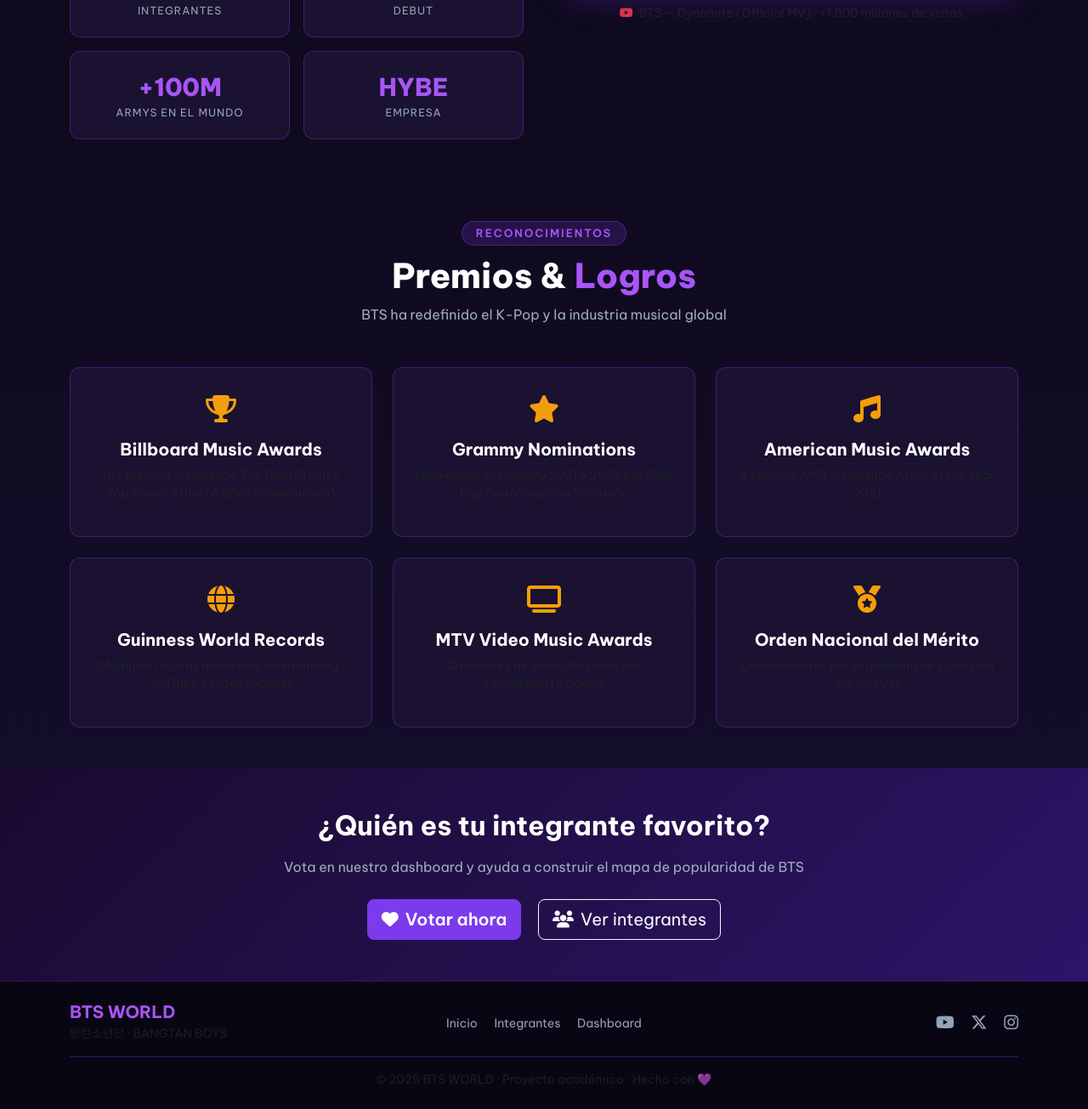
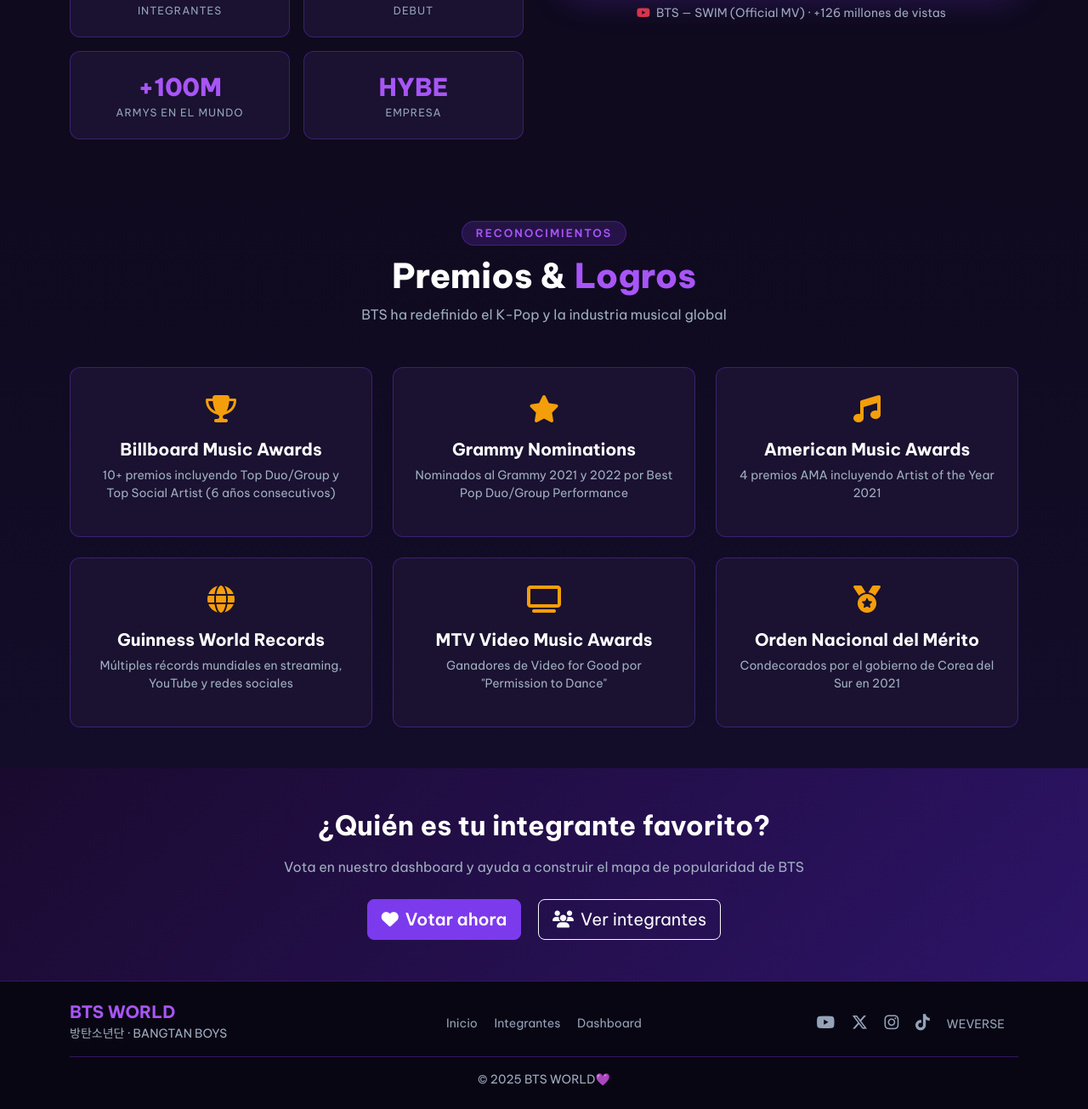
Before and after one commit to DayannaV7/BTS_WEB_FINAL, a FastAPI app: page / in a window 1280 px wide. Shown: the part 1275-2580 px from the top of the page at 85% size. Run offline with FastAPI, Linux system fonts and the light colour scheme.

Commit message:
[UPLOAD]corrección de colores, links de redes sociales y video musical de la página inicio

```diff
--- a/static/css/style.css
+++ b/static/css/style.css
@@ -240,3 +240,8 @@ body {
 
 /*SELECT OSCURO*/
 select.bts-input option { background: #1a1230; color: #e2e8f0; }
+
+/*Colores especificados*/
+.bts-table td { color: #cbd5e1 !important; }
+.tour-card .text-muted { color: #a0aec0 !important; }
+.award-card p.text-muted { color: #a0aec0 !important; }
--- a/templates/base.html
+++ b/templates/base.html
@@ -81,9 +81,9 @@
 <footer class="bts-footer mt-auto">
     <div class="container py-4">
         <div class="row align-items-center">
-            <div class="col-md-4 text-center text-md-start mb-3 mb-md-0">
+            <div class="col-md-4 text-center text-md-start mb-3 mb-md-0" >
                 <h5 class="text-purple fw-bold mb-0">BTS WORLD</h5>
-                <small class="text-muted">방탄소년단 · BANGTAN BOYS</small>
+                <small class="text-muted" style="color: #a0aec0 !important;">방탄소년단 · BANGTAN BOYS</small>
             </div>
             <div class="col-md-4 text-center mb-3 mb-md-0">
                 <a href="/" class="footer-link me-3">Inicio</a>
@@ -91,13 +91,15 @@
                 <a href="/dashboard" class="footer-link">Dashboard</a>
             </div>
             <div class="col-md-4 text-center text-md-end">
-                <a href="https://www.youtube.com/@BTS_official" target="_blank" class="footer-icon me-3"><i class="fa-brands fa-youtube"></i></a>
-                <a href="https://twitter.com/BTS_twt" target="_blank" class="footer-icon me-3"><i class="fa-brands fa-x-twitter"></i></a>
-                <a href="https://www.instagram.com/bts.bighitofficial/" target="_blank" class="footer-icon"><i class="fa-brands fa-instagram"></i></a>
+                <a href="http://www.youtube.com/@BTS" target="_blank" class="footer-icon me-3"><i class="fa-brands fa-youtube"></i></a>
+                <a href="https://x.com/bts_bighit" target="_blank" class="footer-icon me-3"><i class="fa-brands fa-x-twitter"></i></a>
+                <a href="https://www.instagram.com/bts.bighitofficial/" target="_blank" class="footer-icon me-3"><i class="fa-brands fa-instagram"></i></a>
+                <a href="https://www.tiktok.com/@bts_official_bighit" target="_blank" class="footer-icon me-3"><i class="fa-brands fa-tiktok"></i></a>
+                <a href="https://weverse.io/bts/highlight?af_xp=social&af_force_deeplink=true&source_caller=ui&pid=youtube_label&is_retargeting=true&af_click_lookback=1h&shortlink=ti7qve0j&af_ad=260601_bts_yt&deep_link_value=weverse%3A%2F%2Fbts%2Fhighlight&af_channel=SNS&af_reengagement_window=1d&c=260601_growthtf_yt_bio" target="_blank" class="footer-link me-3"> WEVERSE</a>
             </div>
         </div>
         <hr class="bts-hr">
-        <p class="text-center text-muted small mb-0">© 2025 BTS WORLD · Proyecto académico · Hecho con 💜</p>
+        <p class="text-center text-muted small mb-0" style="color: #a0aec0 !important;">© 2025 BTS WORLD💜</p>
     </div>
 </footer>
 
--- a/templates/index.html
+++ b/templates/index.html
@@ -66,19 +66,19 @@
                 </div>
             </div>
             <div class="col-lg-6">
-                <!-- VIDEO YOUTUBE — Dynamite MV Oficial -->
+                <!-- VIDEO YOUTUBE MV Oficial -->
                 <div class="video-wrapper">
                     <iframe
-                        src="https://www.youtube.com/embed/gdZLi9oWNZg"
-                        title="BTS — Dynamite (Official MV)"
+                        src="https://www.youtube.com/embed/b4iVv91Z6lY"
+                        title="BTS — SWIM (Official MV)"
                         frameborder="0"
                         allow="accelerometer; autoplay; clipboard-write; encrypted-media; gyroscope; picture-in-picture"
                         allowfullscreen>
                     </iframe>
                 </div>
-                <p class="text-center text-muted small mt-2">
+                <p class="text-center text-muted small mt-2" style="color: #a0aec0 !important;">
                     <i class="fa-brands fa-youtube text-danger me-1"></i>
-                    BTS — Dynamite (Official MV) · +1.800 millones de vistas
+                    BTS — SWIM (Official MV) · +126 millones de vistas
                 </p>
             </div>
         </div>
```
